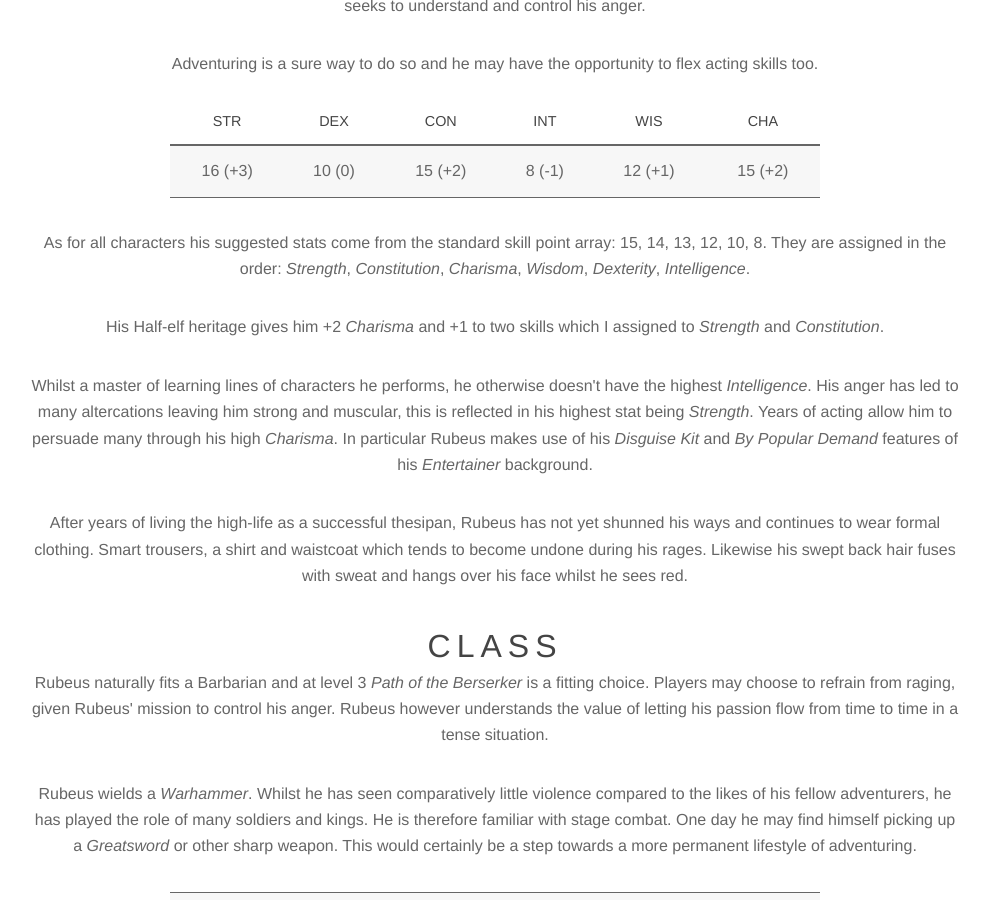
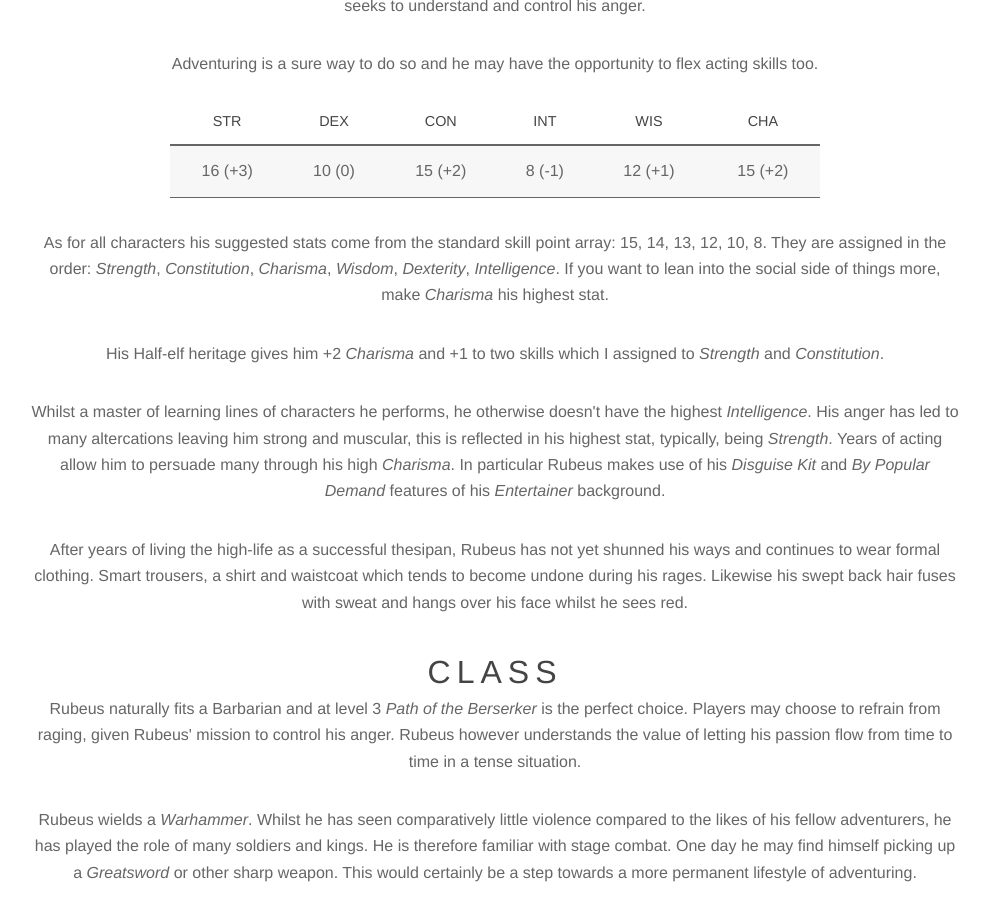
Before and after one commit to tjheslin1/dndrepository, a Jekyll site: the page built from _posts/2018-03-30-Rubeus-Tallstag.markdown, in a window 1280 px wide and 900 px high, scrolled down 1513 px. Shown: the whole window, without its empty margins (145-1134 px from the left). Built offline with Jekyll 4.4.1, drawn with Linux system fonts in a browser that asks for light colours; some web fonts are replaced.

Commit message:
Updated Rubeus' backstory

```diff
--- a/_posts/2018-03-30-Rubeus-Tallstag.markdown
+++ b/_posts/2018-03-30-Rubeus-Tallstag.markdown
@@ -18,10 +18,10 @@
 |   **Flaws**               | A scandal prevents me from ever going home again. That kind of trouble seems to follow me around. |
 
 <div class="padding-below">
-<a href="{{ site.baseurl }}/images/Rubeus-letter.png"><img src="{{ site.baseurl }}/images/Rubeus-letter.png" alt="I've played Merlin, Strahd and countless more. So I'm sure I can convincingly play whichever nobody from around here you want me to.
+<a href="{{ site.baseurl }}/images/Rubeus-letter.png"><img src="{{ site.baseurl }}/images/Rubeus-letter.png" alt="I've played Merlin, Strahd and countless more. So I'm sure I can convincingly play whichever nobody from around here you want me to!
 I am a classically trained actor. The theatre mostly. Up on the stage, my arena, I was divine. You should have seen me! A few too many.. incidents.. left the Actor's Guild no choice but to turn their backs on me.
 I accept that.
-One day I hope to prove myself worthy of their company and place in the Guild. Until then I must learn to control my anger, before it truly ruins me. My rages have not been without their uses however. I have saved myself from more than a few.. predicaments.. in the past."></a>
+One day I hope to prove myself worthy of their company and place in the Guild. Until then I must learn to control my anger, before it truly ruins me. I was always most in control whilst playing a role, maybe if I live a bit like on my icons from the stage I may learn how to control my outbursts. My rages have not been without their uses however. I have saved myself from more than a few.. predicaments.. in the past."></a>
 </div>
 
 <h1>Abilities</h1>
@@ -36,19 +36,19 @@
 | 16 (+3) | 10 (0) | 15 (+2) | 8 (-1) | 12 (+1) | 15 (+2) |
 
 <p>As for all characters his suggested stats come from the standard skill point array: 15, 14, 13, 12, 10, 8.
-They are assigned in the order: <i>Strength</i>, <i>Constitution</i>, <i>Charisma</i>, <i>Wisdom</i>, <i>Dexterity</i>, <i>Intelligence</i>.</p>
+They are assigned in the order: <i>Strength</i>, <i>Constitution</i>, <i>Charisma</i>, <i>Wisdom</i>, <i>Dexterity</i>, <i>Intelligence</i>. If you want to lean into the social side of things more, make <i>Charisma</i> his highest stat.</p>
 
 <p>His Half-elf heritage gives him +2 <i>Charisma</i> and +1 to two skills which I assigned to <i>Strength</i> and <i>Constitution</i>.</p>
 
 <p>Whilst a master of learning lines of characters he performs, he otherwise doesn't have the highest <i>Intelligence</i>.
-His anger has led to many altercations leaving him strong and muscular, this is reflected in his highest stat being <i>Strength</i>.
+His anger has led to many altercations leaving him strong and muscular, this is reflected in his highest stat, typically, being <i>Strength</i>.
 Years of acting allow him to persuade many through his high <i>Charisma</i>. In particular Rubeus makes use of his <i>Disguise Kit</i> and <i>By Popular Demand</i> features of his <i>Entertainer</i> background.</p>
 
 <p>After years of living the high-life as a successful thesipan, Rubeus has not yet shunned his ways and continues to wear formal clothing. Smart trousers, a shirt and waistcoat which tends to become undone during his rages. Likewise his swept back hair fuses with sweat and hangs over his face whilst he sees red.</p>
 
 <h1>Class</h1>
 
-<p>Rubeus naturally fits a Barbarian and at level 3 <i>Path of the Berserker</i> is a fitting choice. Players may choose to refrain from raging, given Rubeus' mission to control his anger. Rubeus however understands the value of letting his passion flow from time to time in a tense situation.</p>
+<p>Rubeus naturally fits a Barbarian and at level 3 <i>Path of the Berserker</i> is the perfect choice. Players may choose to refrain from raging, given Rubeus' mission to control his anger. Rubeus however understands the value of letting his passion flow from time to time in a tense situation.</p>
 
 <p>Rubeus wields a <i>Warhammer</i>. Whilst he has seen comparatively little violence compared to the likes of his fellow adventurers, he has played the role of many soldiers and kings. He is therefore familiar with stage combat. One day he may find himself picking up a <i>Greatsword</i> or other sharp weapon. This would certainly be a step towards a more permanent lifestyle of adventuring.</p>
 
```
